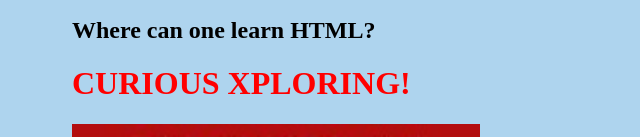
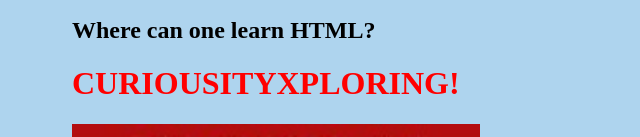
Before and after one commit to Chibzino/Reg, a plain HTML site: page index.html in a window 1280 px wide. Shown: the part 475-612 px from the top of the page, without its empty margins (318-958 px from the left). Drawn offline with Linux system fonts and the light colour scheme.

Commit message:
Update index.html

```diff
--- a/index.html
+++ b/index.html
@@ -15,7 +15,7 @@
     <p>HTML (stands for Hypertext Markup Language) is a computer language that makes up most web pages and online applications. A hypertext is a text that is used to reference other pieces of text, while a markup language is a series of markings that tells web servers the style and structure of a document.</p>
     <p>
         <h2>Where can one learn HTML?</h2>
-        <h1 style="color: red;">CURIOUS XPLORING!</h1>
+        <h1 style="color: red;">CURIOUSITYXPLORING!</h1>
         <img src="curiousx.jpeg" height="200" alt="">
         <h2>Click on the link below to register</h2>
         <a href="https://docs.google.com/forms/d/e/1FAIpQLSditcUWUoWbSexrgoPveBr9Cfwwi8ttGnwFd62BtNC91mHAMQ/viewform">
```
